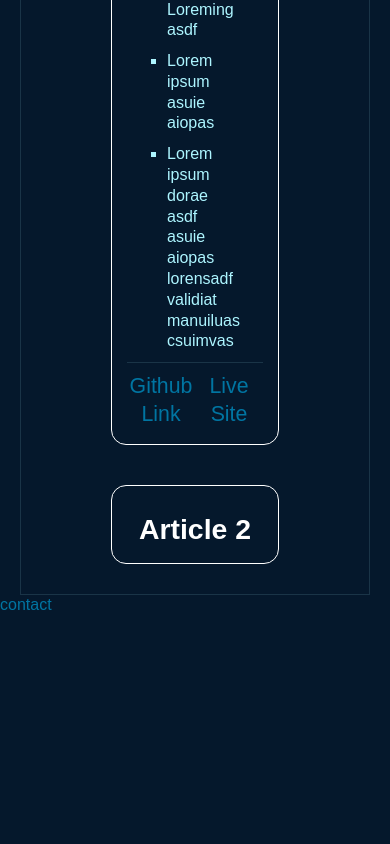
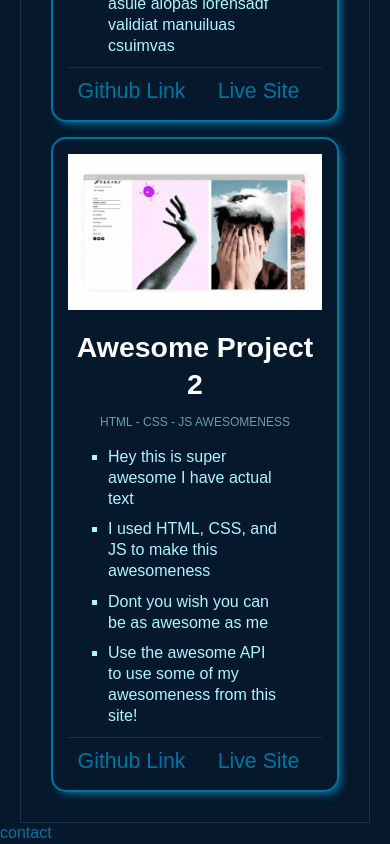
Before and after one commit to Red4lpha/ProfileSite, a React (Create React App) app: page / in a window 390 px wide. Shown: the part 3458-4302 px from the top of the page. Before the commit the page ends 4073 px from the top, so only its background shows below. Built offline with nearby package versions, Linux system fonts and the light colour scheme.

Commit message:
Changing the style of the project element look to fit two in a single row on PC size Added mobile styling

```diff
--- a/src/Components/Projects.js
+++ b/src/Components/Projects.js
@@ -8,7 +8,7 @@ const Projects = () => {
       <StyledProjects>
         <StyledContainer>
           <StyledBorder>
-            <span className='title'><h2>Projects</h2></span>
+            <span className='title'><h2>PROJECTS</h2></span>
             <div className='project-wrapper'>
               <article>
               <img src='./Media/ProjectExample.webp' alt='Project 1' />
@@ -28,7 +28,21 @@ const Projects = () => {
                 </section>
               </article>
               <article>
-                <h3>Article 2</h3>
+              <img src='./Media/ProjectExample2.webp' alt='Awesome Project 2' />
+                <h3>Awesome Project 2</h3>
+                <p className='article-skills'>HTML - CSS - JS AWESOMENESS</p>
+                <section className='article-description'>
+                  <ul>
+                    <li>Hey this is super awesome I have actual text</li>
+                    <li>I used HTML, CSS, and JS to make this awesomeness</li>
+                    <li>Dont you wish you can be as awesome as me</li>
+                    <li>Use the awesome API to use some of my awesomeness from this site!</li>
+                  </ul>
+                </section>
+                <section className='article-links'>
+                  <div>Github Link</div>
+                  <div>Live Site</div>
+                </section>
               </article>
             </div>
           </StyledBorder>
--- a/src/Components/Styles/Projects.styled.js
+++ b/src/Components/Styles/Projects.styled.js
@@ -4,18 +4,20 @@ export const StyledProjects = styled.section`
 
   .project-wrapper {
   display: flex;
-  flex-direction: column;
-  gap: 40px;
+  flex-direction: row;
+  gap: 15px;
   //justify-content: stretch;
   align-items: stretch;
-  padding: 30px 90px;
+  padding: 30px 30px;
   text-align: center;
 
   article {
     flex-basis: 100%;
-    border: 1px solid white;
+    border: 2px solid #0075A2;
     border-radius: 15px;
     padding: 15px;
+    box-shadow: 4px 4px 10px -3px #0080B1;
+    //margin: 0 100px;
     //background-color: ${({ theme }) => theme.dark.border};
 
     & > * {
@@ -57,6 +59,16 @@ export const StyledProjects = styled.section`
       flex-basis: 100%;
     }
   }
+
+  //Mobile
+  @media(max-width: ${({ theme}) => theme.mobile}) {
+  flex-direction: column;
+  justify-content: stretch;
+  align-items: stretch;
+  }
+ /*  & > div {
+    flex: 1;
+  } */
 }
 
 `
```
